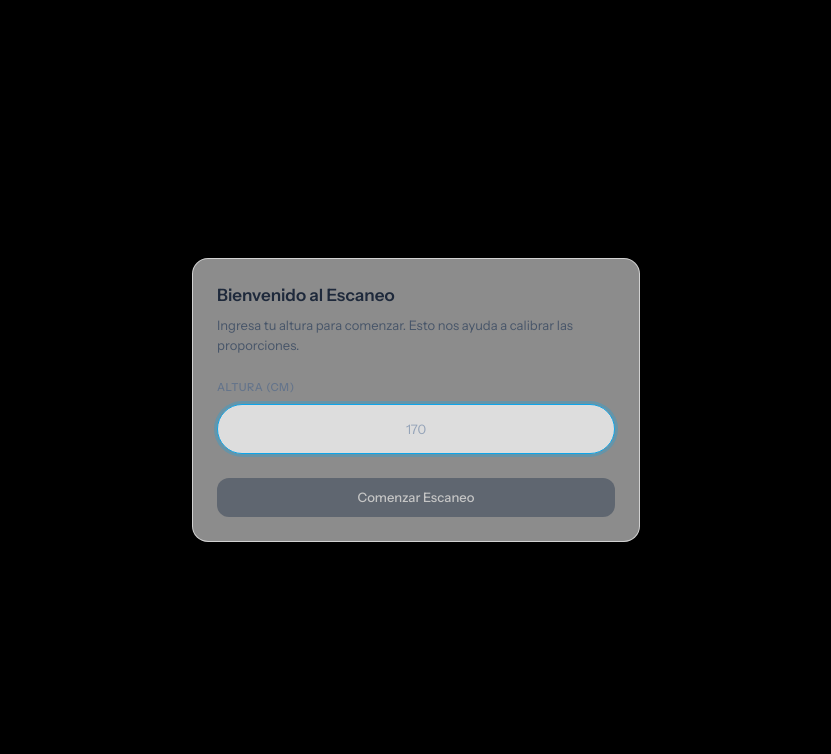
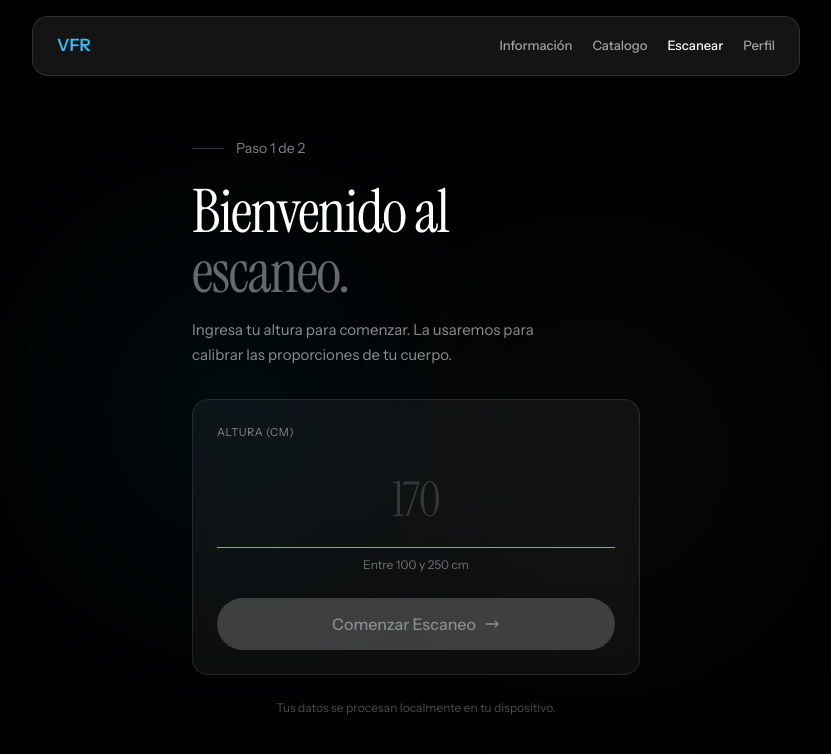
Before and after one commit to reiden26/-dressingroom, a Next.js app: page /scan in a window 1280 px wide. Shown: the top 754 px of the page, without its empty margins (224-1055 px from the left). Built offline with nearby package versions, Linux system fonts and the light colour scheme.

Commit message:
feat: redesign scan page and add reusable TopNav component
Create reusable TopNav with dark glass and active route highlight; redesign scan page with dark theme, glass, Instrument Serif typography, and new UI elements

Co-authored-by: Orvin Reid <90342059+reiden26@users.noreply.github.com>

```diff
--- a/app/scan/page.tsx
+++ b/app/scan/page.tsx
@@ -4,7 +4,7 @@ import { useState, useRef, useCallback, useEffect } from 'react';
 import { useRouter } from 'next/navigation';
 import { v4 as uuidv4 } from 'uuid';
 import CameraFeed, { type CameraFeedRef } from '@/components/camera/CameraFeed';
-import Button from '@/components/ui/Button';
+import Navbar from '@/components/layout/Navbar';
 import { useAppStore } from '@/store/useAppStore';
 import { POSES } from '@/lib/constants';
 import { savePose, clearAllPoses, saveProfile, saveMeasurements } from '@/lib/storage';
@@ -163,15 +163,47 @@ export default function ScanPage() {
     router.push('/profile');
   }, [capturedLandmarks, userProfile, setUserProfile, router]);
 
+  // ---------- HEIGHT ENTRY ----------
   if (!heightEntered) {
     return (
-      <main className="min-h-screen bg-app flex items-center justify-center px-4">
-        <div className="glass-card max-w-md w-full p-6">
-          <h1 className="text-[17px] font-semibold text-slate-800 mb-2">Bienvenido al Escaneo</h1>
-          <p className="text-[13px] text-slate-600 mb-6">Ingresa tu altura para comenzar. Esto nos ayuda a calibrar las proporciones.</p>
+      <main className="min-h-screen bg-black text-white">
+        <Navbar />
 
-          <div className="mb-6">
-            <label className="block label mb-2">Altura (cm)</label>
+        <section className="relative min-h-screen flex items-center justify-center px-6 pt-32 pb-20 overflow-hidden">
+          {/* Background decoration */}
+          <div className="absolute inset-0 pointer-events-none">
+            <div className="absolute top-1/3 left-1/4 w-72 h-72 rounded-full bg-sky-500/10 blur-[120px]" />
+            <div className="absolute bottom-1/4 right-1/4 w-72 h-72 rounded-full bg-white/5 blur-[120px]" />
+          </div>
+
+          <div className="relative w-full max-w-md">
+            <div className="mb-8">
+              <span className="inline-flex items-center gap-3 text-sm font-mono text-white/50 mb-6">
+                <span className="w-8 h-px bg-white/20" />
+                Paso 1 de 2
+              </span>
+              <h1 className="text-5xl md:text-6xl font-display leading-[0.95] tracking-tight text-white mb-4">
+                Bienvenido al
+                <br />
+                <span className="text-white/40">escaneo.</span>
+              </h1>
+              <p className="text-[15px] text-white/55 leading-relaxed max-w-sm">
+                Ingresa tu altura para comenzar. La usaremos para calibrar las proporciones de tu cuerpo.
+              </p>
+            </div>
+
+            <div
+              className="p-6 rounded-2xl"
+              style={{
+                background: 'rgba(255,255,255,0.05)',
+                backdropFilter: 'blur(12px)',
+                WebkitBackdropFilter: 'blur(12px)',
+                border: '1px solid rgba(255,255,255,0.1)',
+              }}
+            >
+              <label className="block text-[11px] font-mono uppercase tracking-wider text-white/50 mb-3">
+                Altura (cm)
+              </label>
               <input
                 type="text"
                 inputMode="numeric"
@@ -194,41 +226,101 @@ export default function ScanPage() {
                   }
                 }}
                 placeholder="170"
-              className="glass-input w-full text-center text-lg"
                 autoFocus
+                className="w-full bg-transparent text-white text-5xl font-display tracking-tight text-center py-4 outline-none border-b border-white/15 focus:border-sky-400 transition-colors placeholder:text-white/15"
               />
+              <p className="text-[12px] text-white/40 text-center mt-2">
+                Entre 100 y 250 cm
+              </p>
+
+              <button
+                onClick={handleHeightSubmit}
+                disabled={height < 100 || height > 250}
+                className="w-full mt-6 inline-flex items-center justify-center gap-2 px-6 py-3.5 bg-white text-black font-medium rounded-full hover:bg-white/90 transition-colors disabled:bg-white/20 disabled:text-white/40 disabled:cursor-not-allowed"
+              >
+                Comenzar Escaneo
+                <svg className="w-4 h-4" fill="none" stroke="currentColor" viewBox="0 0 24 24">
+                  <path strokeLinecap="round" strokeLinejoin="round" strokeWidth={2} d="M17 8l4 4m0 0l-4 4m4-4H3" />
+                </svg>
+              </button>
             </div>
 
-          <Button onClick={handleHeightSubmit} disabled={height < 100 || height > 250} className="w-full">
-            Comenzar Escaneo
-          </Button>
+            <p className="text-center text-[12px] text-white/30 mt-6">
+              Tus datos se procesan localmente en tu dispositivo.
+            </p>
           </div>
+        </section>
       </main>
     );
   }
 
+  // ---------- ANALYZING ----------
+  if (isAnalyzing) {
+    return (
+      <main className="min-h-screen bg-black text-white">
+        <Navbar />
+        <section className="min-h-screen flex items-center justify-center px-6 pt-32">
+          <div
+            className="p-10 rounded-2xl text-center max-w-sm w-full"
+            style={{
+              background: 'rgba(255,255,255,0.05)',
+              backdropFilter: 'blur(12px)',
+              WebkitBackdropFilter: 'blur(12px)',
+              border: '1px solid rgba(255,255,255,0.1)',
+            }}
+          >
+            <div className="w-14 h-14 border-2 border-sky-400 border-t-transparent rounded-full animate-spin mx-auto mb-6" />
+            <h2 className="text-2xl font-display text-white mb-2">Analizando tu cuerpo</h2>
+            <p className="text-[13px] text-white/50">Calculando proporciones y medidas corporales</p>
+          </div>
+        </section>
+      </main>
+    );
+  }
+
+  // ---------- ALL CAPTURED SUMMARY ----------
   if (isAllCaptured && !isAnalyzing) {
     return (
-      <main className="min-h-screen bg-app pb-24">
-        <div className="container mx-auto px-4 pt-20">
-          <div className="max-w-lg mx-auto">
-            <div className="glass-card p-5 mb-4">
-              <h1 className="text-[17px] font-semibold text-slate-800 text-center mb-1">Resumen del Escaneo</h1>
-              <p className="text-[12.5px] text-slate-500 text-center">Se capturaron 3 poses de tu cuerpo</p>
+      <main className="min-h-screen bg-black text-white pb-24">
+        <Navbar />
+
+        <section className="container mx-auto px-6 pt-32">
+          <div className="max-w-2xl mx-auto">
+            <div className="mb-10">
+              <span className="inline-flex items-center gap-3 text-sm font-mono text-white/50 mb-6">
+                <span className="w-8 h-px bg-white/20" />
+                Resumen del escaneo
+              </span>
+              <h1 className="text-4xl md:text-5xl font-display leading-[0.95] tracking-tight text-white mb-3">
+                Capturas listas.
+              </h1>
+              <p className="text-[15px] text-white/55">
+                Se capturaron 3 poses de tu cuerpo correctamente.
+              </p>
             </div>
 
-            <div className="grid grid-cols-3 gap-3 mb-6">
+            <div className="grid grid-cols-3 gap-4 mb-8">
               {POSE_STEPS.map((poseId) => {
                 const pose = POSES.find((p) => p.id === poseId);
                 return (
-                  <div key={poseId} className="text-center">
-                    <div className="aspect-[3/4] glass-card rounded-xl overflow-hidden mb-2 ring-1 ring-white/70">
+                  <div key={poseId}>
+                    <div
+                      className="aspect-[3/4] rounded-2xl overflow-hidden mb-3"
+                      style={{ border: '1px solid rgba(255,255,255,0.1)' }}
+                    >
                       {capturedImages[poseId] && (
-                        <img src={capturedImages[poseId]} alt={pose?.name} className="w-full h-full object-cover" />
+                        <img
+                          src={capturedImages[poseId] || ''}
+                          alt={pose?.name}
+                          className="w-full h-full object-cover"
+                        />
                       )}
                     </div>
-                    <p className="text-[12.5px] font-semibold text-slate-700">{pose?.name}</p>
-                    <button onClick={() => handleRetake(poseId)} className="text-[11px] text-slate-400 hover:text-slate-600">
+                    <p className="text-[13px] font-medium text-white text-center mb-1">{pose?.name}</p>
+                    <button
+                      onClick={() => handleRetake(poseId)}
+                      className="block mx-auto text-[11px] font-mono uppercase tracking-wider text-white/40 hover:text-white transition-colors"
+                    >
                       Repetir
                     </button>
                   </div>
@@ -236,142 +328,173 @@ export default function ScanPage() {
               })}
             </div>
 
-            <div className="flex gap-3">
-              <Button
-                variant="secondary"
+            <div className="flex flex-col sm:flex-row gap-3">
+              <button
                 onClick={() => setCapturedImages({ front: null, side: null, back: null })}
-                className="flex-1"
+                className="flex-1 inline-flex items-center justify-center gap-2 px-6 py-3.5 border border-white/15 text-white font-medium rounded-full hover:bg-white/5 transition-colors"
               >
-                Repetir Todo
-              </Button>
-              <Button onClick={handleAnalyze} className="flex-1">
-                Analizar Medidas
-              </Button>
+                Repetir todo
+              </button>
+              <button
+                onClick={handleAnalyze}
+                className="flex-1 inline-flex items-center justify-center gap-2 px-6 py-3.5 bg-white text-black font-medium rounded-full hover:bg-white/90 transition-colors"
+              >
+                Analizar medidas
+                <svg className="w-4 h-4" fill="none" stroke="currentColor" viewBox="0 0 24 24">
+                  <path strokeLinecap="round" strokeLinejoin="round" strokeWidth={2} d="M17 8l4 4m0 0l-4 4m4-4H3" />
+                </svg>
+              </button>
             </div>
           </div>
-        </div>
+        </section>
       </main>
     );
   }
 
-  if (isAnalyzing) {
+  // ---------- CAPTURE FLOW ----------
   return (
-      <main className="min-h-screen bg-app flex items-center justify-center">
-        <div className="glass-card p-8 text-center">
-          <div className="w-12 h-12 border-2 border-slate-700 border-t-transparent rounded-full animate-spin mx-auto mb-4" />
-          <h2 className="text-[15px] font-semibold text-slate-800 mb-1">Analizando tu cuerpo...</h2>
-          <p className="text-[12.5px] text-slate-500">Calculando proporciones y medidas corporales</p>
-        </div>
-      </main>
-    );
-  }
+    <main className="min-h-screen bg-black text-white pb-32">
+      <Navbar />
 
-  return (
-    <main className="min-h-screen bg-app pb-48">
-      <div className="container mx-auto px-4 pt-4">
-        {/* Header */}
-        <div className="flex items-center justify-between mb-4">
-          <button onClick={() => router.push('/')} className="text-slate-500 hover:text-slate-700 p-2">
-            <svg className="w-5 h-5" fill="none" stroke="currentColor" viewBox="0 0 24 24">
-              <path strokeLinecap="round" strokeLinejoin="round" strokeWidth={2} d="M6 18L18 6M6 6l12 12" />
-            </svg>
-          </button>
+      <section className="container mx-auto px-6 pt-28">
+        <div className="max-w-lg mx-auto">
+          {/* Step indicator */}
+          <div className="flex items-center justify-between mb-6">
+            <span className="text-[11px] font-mono uppercase tracking-wider text-white/50">
+              Paso {currentPoseIndex + 1} de 3
+            </span>
 
-          <div className="flex gap-2">
+            <div className="flex items-center gap-2">
               {POSE_STEPS.map((poseId, index) => (
                 <button
                   key={poseId}
                   onClick={() => setCurrentPoseIndex(index)}
-                className={`w-2.5 h-2.5 rounded-full transition-colors ${
+                  aria-label={`Ir al paso ${index + 1}`}
+                  className={`h-1 rounded-full transition-all ${
                     capturedImages[poseId]
-                    ? 'bg-emerald-500'
+                      ? 'w-8 bg-sky-400'
                       : index === currentPoseIndex
-                    ? 'bg-sky-500'
-                    : 'bg-slate-300'
+                      ? 'w-8 bg-white'
+                      : 'w-4 bg-white/20'
                   }`}
                 />
               ))}
             </div>
-
-          <div className="w-9" />
           </div>
 
           {/* Pose title */}
-        <div className="text-center mb-4">
-          <h2 className="text-[15px] font-semibold text-slate-800">{currentPose.name}</h2>
-          <p className="text-[12.5px] text-slate-500">{currentPose.instruction}</p>
+          <div className="mb-5">
+            <h2 className="text-3xl md:text-4xl font-display leading-tight tracking-tight text-white mb-1">
+              {currentPose.name}
+            </h2>
+            <p className="text-[13px] text-white/55">{currentPose.instruction}</p>
           </div>
 
-        {/* Main camera container */}
-        <div className="flex flex-col items-center gap-4 mt-6">
-          {/* Video + Canvas overlay */}
-          <div className="relative w-full max-w-lg aspect-[3/4] rounded-2xl overflow-hidden ring-1 ring-white/40 shadow-lg">
+          {/* Camera */}
+          <div
+            className="relative w-full aspect-[3/4] rounded-2xl overflow-hidden mb-6"
+            style={{ border: '1px solid rgba(255,255,255,0.1)' }}
+          >
             <CameraFeed ref={cameraRef} className="w-full h-full" />
+
+            {/* Captured overlay */}
+            {capturedImages[currentPose.id] && (
+              <div className="absolute inset-0 bg-black/40 flex items-center justify-center">
+                <div
+                  className="px-4 py-2 rounded-full inline-flex items-center gap-2"
+                  style={{
+                    background: 'rgba(255,255,255,0.12)',
+                    backdropFilter: 'blur(12px)',
+                    border: '1px solid rgba(255,255,255,0.2)',
+                  }}
+                >
+                  <span className="w-2 h-2 rounded-full bg-emerald-400" />
+                  <span className="text-[12px] font-medium text-white">Pose capturada</span>
+                </div>
+              </div>
+            )}
           </div>
 
-          {/* Capture button */}
-          <div className="flex flex-col items-center gap-2">
+          {/* Capture button row */}
+          <div className="flex flex-col items-center gap-3 mb-6">
             <button
               onClick={handleCapture}
               disabled={!!capturedImages[currentPose.id]}
-              className={`
-                w-14 h-14 rounded-full flex items-center justify-center
-                transition-all duration-200 ring-1
-                ${!capturedImages[currentPose.id]
-                  ? 'bg-white/70 ring-white/60 hover:bg-white/80 cursor-pointer'
-                  : 'bg-slate-200/50 ring-slate-300/50 cursor-not-allowed opacity-60'}
-              `}
+              aria-label="Capturar pose"
+              className={`relative w-20 h-20 rounded-full flex items-center justify-center transition-all duration-200 ${
+                !capturedImages[currentPose.id]
+                  ? 'bg-white hover:scale-105 active:scale-95 cursor-pointer'
+                  : 'bg-white/10 cursor-not-allowed'
+              }`}
+              style={{
+                boxShadow: !capturedImages[currentPose.id]
+                  ? '0 0 0 4px rgba(255,255,255,0.15), 0 0 0 1px rgba(255,255,255,0.3)'
+                  : '0 0 0 1px rgba(255,255,255,0.1)',
+              }}
             >
-              <svg className="w-6 h-6 text-slate-700" fill="none" stroke="currentColor" viewBox="0 0 24 24">
-                <path strokeLinecap="round" strokeLinejoin="round" strokeWidth={1.5} d="M3 9a2 2 0 012-2h.93a2 2 0 001.664-.89l.812-1.22A2 2 0 0110.07 4h3.86a2 2 0 011.664.89l.812 1.22A2 2 0 0018.07 7H19a2 2 0 012 2v9a2 2 0 01-2 2H5a2 2 0 01-2-2V9z" />
-                <path strokeLinecap="round" strokeLinejoin="round" strokeWidth={1.5} d="M15 13a3 3 0 11-6 0 3 3 0 016 0z" />
+              {capturedImages[currentPose.id] ? (
+                <svg className="w-7 h-7 text-emerald-400" fill="none" stroke="currentColor" viewBox="0 0 24 24">
+                  <path strokeLinecap="round" strokeLinejoin="round" strokeWidth={2} d="M5 13l4 4L19 7" />
                 </svg>
+              ) : (
+                <span className="w-14 h-14 rounded-full bg-white border-2 border-black/10" />
+              )}
             </button>
 
-            <p className={`text-[12.5px] font-medium ${
-              capturedImages[currentPose.id] ? 'text-emerald-600' : 'text-slate-500'
-            }`}>
+            <p
+              className={`text-[12px] font-mono uppercase tracking-wider ${
+                capturedImages[currentPose.id] ? 'text-emerald-400' : 'text-white/50'
+              }`}
+            >
               {capturedImages[currentPose.id] ? 'Capturado' : 'Toca para capturar'}
             </p>
-          </div>
 
-          {/* Retake photo link */}
             {capturedImages[currentPose.id] && (
               <button
                 onClick={() => handleRetake(currentPose.id)}
-              className="text-[12.5px] text-slate-400 hover:text-slate-600"
+                className="text-[12px] text-white/50 hover:text-white transition-colors underline underline-offset-4"
               >
                 Repetir foto
               </button>
             )}
+          </div>
 
           {/* Navigation buttons */}
-          <div className="flex gap-3 mt-4 w-full max-w-md">
+          <div className="flex gap-3">
             {currentPoseIndex > 0 && (
-              <Button variant="secondary" onClick={handlePrevPose} className="flex-1">
+              <button
+                onClick={handlePrevPose}
+                className="flex-1 inline-flex items-center justify-center gap-2 px-6 py-3.5 border border-white/15 text-white font-medium rounded-full hover:bg-white/5 transition-colors"
+              >
+                <svg className="w-4 h-4" fill="none" stroke="currentColor" viewBox="0 0 24 24">
+                  <path strokeLinecap="round" strokeLinejoin="round" strokeWidth={2} d="M7 16l-4-4m0 0l4-4m-4 4h18" />
+                </svg>
                 Anterior
-              </Button>
+              </button>
             )}
             {currentPoseIndex < 2 ? (
-              <Button
+              <button
                 onClick={handleNextPose}
                 disabled={!capturedImages[currentPose.id]}
-                className="flex-1"
+                className="flex-1 inline-flex items-center justify-center gap-2 px-6 py-3.5 bg-white text-black font-medium rounded-full hover:bg-white/90 transition-colors disabled:bg-white/20 disabled:text-white/40 disabled:cursor-not-allowed"
               >
                 Siguiente
-              </Button>
+                <svg className="w-4 h-4" fill="none" stroke="currentColor" viewBox="0 0 24 24">
+                  <path strokeLinecap="round" strokeLinejoin="round" strokeWidth={2} d="M17 8l4 4m0 0l-4 4m4-4H3" />
+                </svg>
+              </button>
             ) : (
-              <Button
+              <button
                 onClick={() => router.push('/profile')}
                 disabled={!isAllCaptured}
-                className="flex-1"
+                className="flex-1 inline-flex items-center justify-center gap-2 px-6 py-3.5 bg-white text-black font-medium rounded-full hover:bg-white/90 transition-colors disabled:bg-white/20 disabled:text-white/40 disabled:cursor-not-allowed"
               >
                 Ver Resultados
-              </Button>
+              </button>
             )}
           </div>
         </div>
-      </div>
+      </section>
     </main>
   );
 }
--- a/components/layout/Navbar.tsx
+++ b/components/layout/Navbar.tsx
@@ -1,10 +1,12 @@
+'use client';
+
 import Link from 'next/link';
 import { usePathname } from 'next/navigation';
 
 const navItems = [
-  { href: '/', label: 'Inicio' },
+  { href: '/info', label: 'Información' },
+  { href: '/fitting', label: 'Catalogo' },
   { href: '/scan', label: 'Escanear' },
-  { href: '/fitting', label: 'Catalogo' },
   { href: '/profile', label: 'Perfil' },
 ];
 
@@ -12,27 +14,34 @@ export default function Navbar() {
   const pathname = usePathname();
 
   return (
-    <nav className="fixed top-0 left-0 right-0 z-50 bg-zinc-950/80 backdrop-blur-lg border-b border-zinc-800">
-      <div className="container mx-auto px-4">
-        <div className="flex items-center justify-between h-16">
-          <Link href="/" className="text-xl font-bold text-white">
-            <span className="text-indigo-500">VFR</span>
-          </Link>
-          <div className="flex items-center gap-1">
-            {navItems.map((item) => (
+    <nav className="fixed top-0 left-0 right-0 z-50 px-4 pt-4">
+      <div
+        className="mx-auto max-w-3xl flex items-center justify-between px-6 py-4 rounded-2xl"
+        style={{
+          background: 'rgba(255,255,255,0.08)',
+          backdropFilter: 'blur(12px)',
+          WebkitBackdropFilter: 'blur(12px)',
+          border: '1px solid rgba(255,255,255,0.12)',
+        }}
+      >
+        <Link href="/" className="text-[17px] font-semibold text-white">
+          <span className="text-sky-400">VFR</span>
+        </Link>
+        <div className="flex items-center gap-5">
+          {navItems.map((item) => {
+            const isActive = pathname === item.href;
+            return (
               <Link
                 key={item.href}
                 href={item.href}
-                className={`px-4 py-2 rounded-lg text-sm font-medium transition-colors ${
-                  pathname === item.href
-                    ? 'bg-indigo-500/20 text-indigo-400'
-                    : 'text-zinc-400 hover:text-white hover:bg-zinc-800'
+                className={`text-[13px] font-medium transition-colors ${
+                  isActive ? 'text-white' : 'text-white/60 hover:text-white'
                 }`}
               >
                 {item.label}
               </Link>
-            ))}
-          </div>
+            );
+          })}
         </div>
       </div>
     </nav>
```
Lines whose indentation alone changed are shown as unchanged.
